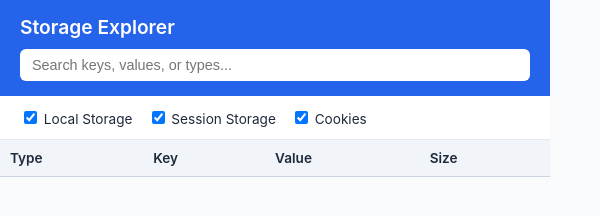
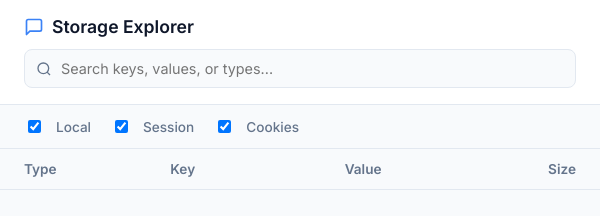
Before and after one commit to Benadic90/hackweek-2026, a browser extension: page browser-storage-explorer/popup.html in a window 400 px wide. Shown: the whole page, 600 px wide, since content can reach past the window. Drawn offline with Linux system fonts and the light colour scheme.

Commit message:
Polish Storage Explorer UI to premium SaaS aesthetic

```diff
--- a/browser-storage-explorer/popup.css
+++ b/browser-storage-explorer/popup.css
@@ -1,49 +1,107 @@
+:root {
+  --bg-main: #f8fafc;
+  --bg-card: #ffffff;
+  --text-main: #0f172a;
+  --text-muted: #64748b;
+  --border-color: #e2e8f0;
+  --primary: #3b82f6;
+  --local-color: #10b981;
+  --session-color: #f59e0b;
+  --cookie-color: #8b5cf6;
+}
+
 body {
-  font-family: -apple-system, BlinkMacSystemFont, "Segoe UI", Roboto, Helvetica, Arial, sans-serif;
+  font-family: 'Inter', -apple-system, sans-serif;
   margin: 0;
   padding: 0;
-  width: 550px;
-  background-color: #f8fafc;
-  color: #1e293b;
+  width: 600px;
+  background-color: var(--bg-main);
+  color: var(--text-main);
 }
 
 .header {
-  background-color: #2563eb;
-  padding: 15px 20px;
-  color: white;
+  background-color: var(--bg-card);
+  padding: 16px 24px;
+  border-bottom: 1px solid var(--border-color);
   display: flex;
   flex-direction: column;
-  gap: 10px;
+  gap: 12px;
+}
+
+.header-title {
+  display: flex;
+  align-items: center;
+  gap: 8px;
+  color: var(--primary);
 }
 
 .header h1 {
   margin: 0;
-  font-size: 1.2rem;
+  font-size: 1.1rem;
   font-weight: 600;
+  color: var(--text-main);
+}
+
+.search-wrapper {
+  position: relative;
+  width: 100%;
+}
+
+.search-icon {
+  position: absolute;
+  left: 12px;
+  top: 50%;
+  transform: translateY(-50%);
 }
 
 #searchInput {
   width: 100%;
-  padding: 8px 12px;
-  border: none;
-  border-radius: 6px;
+  padding: 10px 10px 10px 36px;
+  border: 1px solid var(--border-color);
+  border-radius: 8px;
   font-size: 0.9rem;
   box-sizing: border-box;
+  background-color: var(--bg-main);
+  transition: all 0.2s ease;
+  font-family: inherit;
+}
+
+#searchInput:focus {
+  outline: none;
+  border-color: var(--primary);
+  box-shadow: 0 0 0 3px rgba(59, 130, 246, 0.1);
+  background-color: var(--bg-card);
 }
 
 .filters {
   display: flex;
-  gap: 15px;
-  padding: 12px 20px;
-  background: #ffffff;
-  border-bottom: 1px solid #e2e8f0;
+  gap: 20px;
+  padding: 12px 24px;
+  background: var(--bg-main);
+  border-bottom: 1px solid var(--border-color);
   font-size: 0.85rem;
+  font-weight: 500;
+  color: var(--text-muted);
+}
+
+.checkbox-container {
+  display: flex;
+  align-items: center;
+  gap: 6px;
+  cursor: pointer;
 }
 
 .table-container {
-  max-height: 400px;
+  max-height: 420px;
   overflow-y: auto;
+  background: var(--bg-card);
 }
+
+/* Custom Scrollbar */
+::-webkit-scrollbar { width: 6px; }
+::-webkit-scrollbar-track { background: var(--bg-main); }
+::-webkit-scrollbar-thumb { background: #cbd5e1; border-radius: 4px; }
+::-webkit-scrollbar-thumb:hover { background: #94a3b8; }
 
 table {
   width: 100%;
@@ -52,42 +110,55 @@ table {
 }
 
 th {
-  background: #f1f5f9;
+  background: var(--bg-main);
   text-align: left;
-  padding: 10px;
+  padding: 12px 24px;
   font-weight: 600;
+  color: var(--text-muted);
   position: sticky;
   top: 0;
-  border-bottom: 1px solid #cbd5e1;
+  border-bottom: 1px solid var(--border-color);
+  z-index: 10;
 }
 
 td {
-  padding: 10px;
-  border-bottom: 1px solid #e2e8f0;
+  padding: 12px 24px;
+  border-bottom: 1px solid var(--border-color);
   word-break: break-all;
-  max-width: 200px;
+  vertical-align: top;
+  color: var(--text-main);
+}
+
+td:nth-child(2) {
+  font-weight: 500;
+  color: #334155;
+}
+
+td:nth-child(3) {
+  color: var(--text-muted);
+  font-family: ui-monospace, SFMono-Regular, Menlo, Monaco, Consolas, monospace;
+  font-size: 0.8rem;
 }
 
 tr:hover {
-  background-color: #f1f5f9;
+  background-color: #f8fafc;
 }
 
 .type-badge {
-  display: inline-block;
-  padding: 3px 6px;
-  border-radius: 4px;
+  display: inline-flex;
+  align-items: center;
+  padding: 4px 8px;
+  border-radius: 6px;
   font-size: 0.75rem;
   font-weight: 600;
-  color: white;
 }
 
-.type-local { background: #10b981; }
-.type-session { background: #f59e0b; }
-.type-cookie { background: #8b5cf6; }
+.type-local { background: rgba(16, 185, 129, 0.1); color: var(--local-color); border: 1px solid rgba(16, 185, 129, 0.2); }
+.type-session { background: rgba(245, 158, 11, 0.1); color: var(--session-color); border: 1px solid rgba(245, 158, 11, 0.2); }
+.type-cookie { background: rgba(139, 92, 246, 0.1); color: var(--cookie-color); border: 1px solid rgba(139, 92, 246, 0.2); }
 
 .empty-state {
   text-align: center;
-  padding: 30px;
-  color: #64748b;
-  font-style: italic;
+  padding: 40px 20px;
+  color: var(--text-muted);
 }
--- a/browser-storage-explorer/popup.html
+++ b/browser-storage-explorer/popup.html
@@ -4,31 +4,47 @@
   <meta charset="UTF-8">
   <title>Storage Explorer</title>
   <link rel="stylesheet" href="popup.css">
+  <link href="https://fonts.googleapis.com/css2?family=Inter:wght@400;500;600&display=swap" rel="stylesheet">
 </head>
 <body>
   <div class="header">
-    <h1>Storage Explorer</h1>
-    <input type="text" id="searchInput" placeholder="Search keys, values, or types..." autocomplete="off">
+    <div class="header-title">
+      <svg width="20" height="20" viewBox="0 0 24 24" fill="none" stroke="currentColor" stroke-width="2" stroke-linecap="round" stroke-linejoin="round"><path d="M21 15a2 2 0 0 1-2 2H7l-4 4V5a2 2 0 0 1 2-2h14a2 2 0 0 1 2 2z"></path></svg>
+      <h1>Storage Explorer</h1>
+    </div>
+    <div class="search-wrapper">
+      <svg class="search-icon" width="16" height="16" viewBox="0 0 24 24" fill="none" stroke="#64748b" stroke-width="2"><circle cx="11" cy="11" r="8"></circle><line x1="21" y1="21" x2="16.65" y2="16.65"></line></svg>
+      <input type="text" id="searchInput" placeholder="Search keys, values, or types..." autocomplete="off">
+    </div>
   </div>
 
   <div class="filters">
-    <label><input type="checkbox" id="filter-local" checked> Local Storage</label>
-    <label><input type="checkbox" id="filter-session" checked> Session Storage</label>
-    <label><input type="checkbox" id="filter-cookies" checked> Cookies</label>
+    <label class="checkbox-container">
+      <input type="checkbox" id="filter-local" checked>
+      <span class="checkmark local-check"></span> Local
+    </label>
+    <label class="checkbox-container">
+      <input type="checkbox" id="filter-session" checked>
+      <span class="checkmark session-check"></span> Session
+    </label>
+    <label class="checkbox-container">
+      <input type="checkbox" id="filter-cookies" checked>
+      <span class="checkmark cookie-check"></span> Cookies
+    </label>
   </div>
 
   <div class="table-container">
     <table id="storageTable">
       <thead>
         <tr>
-          <th>Type</th>
-          <th>Key</th>
-          <th>Value</th>
-          <th>Size</th>
+          <th style="width: 25%">Type</th>
+          <th style="width: 30%">Key</th>
+          <th style="width: 35%">Value</th>
+          <th style="width: 10%">Size</th>
         </tr>
       </thead>
       <tbody id="tableBody">
-        <!-- Rows will be injected here by JS -->
+        <!-- Rows injected by JS -->
       </tbody>
     </table>
   </div>
```
